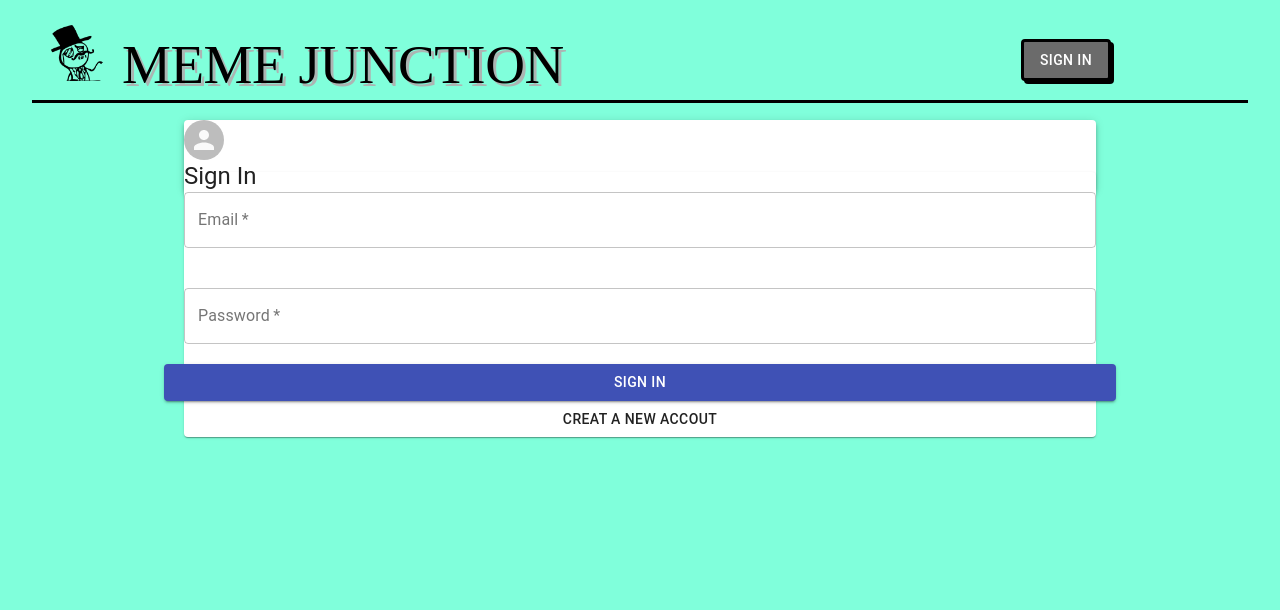
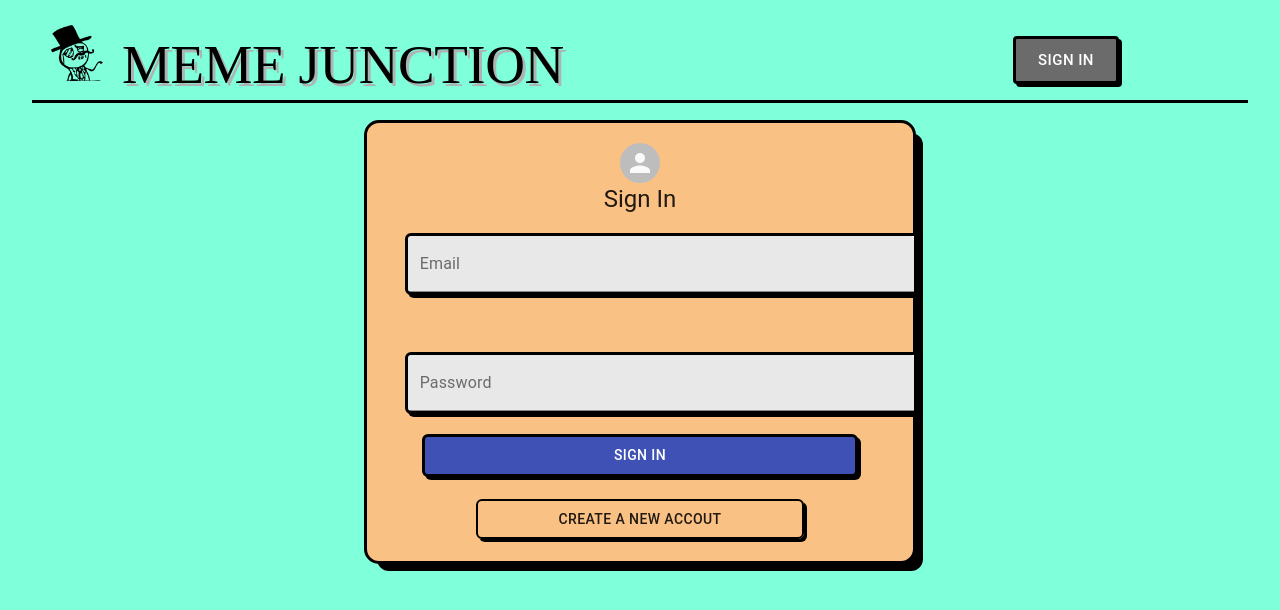
Before and after one commit to shivamRamani/MemeJunction, a React (Create React App) app in the folder frontend/: page /auth in a window 1280 px wide. Shown: the top 610 px of the page. Built offline with nearby package versions, Linux system fonts and the light colour scheme; a web font is replaced by a local one.

Commit message:
working on css

```diff
--- a/frontend/src/components/Auth/Auth.js
+++ b/frontend/src/components/Auth/Auth.js
@@ -4,8 +4,10 @@ import Input from './Input'
 import { useDispatch } from "react-redux";
 import {signin,signup} from '../../actions/auth'
 import {useNavigate} from 'react-router-dom'
+import useStyles from './styles'
 
 const Auth = () => {
+    const classes=useStyles();
     const initialState={firstName: '',lastName: '',email: '',password: '',confirmPassword: ''};
     const [isSignin,setIsSingin]=useState(true);
     const [formData,setFormData]=useState(initialState);
@@ -35,41 +37,38 @@ const Auth = () => {
 
     return (
         <>
-            <Container component='main' maxWidth='md'>
-                <Paper elevation={4}>
-                    <Avatar>
-
-                    </Avatar>
-                    <Typography variant="h5">{isSignin ? `Sign In` :`Sign Up`}</Typography>
-                </Paper>
-                <Paper>
+            <Container className={classes.main}  maxWidth='sm'>
+                <Paper className={classes.paper} >
+                    <Avatar >
+                    </Avatar >
+                    <Typography align="center" variant="h5">{isSignin ? `Sign In` :`Sign Up`}</Typography>
                     <form onSubmit={handleSubmit}>
                         <Grid container spacing={5}>
                             {
                                 !isSignin && (
                                     <>
-                                        <Input name="firstName" label="First Name" handleChange={handleChange} half />
-                                        <Input name="lastName" label="Last Name" handleChange={handleChange} half />
+                                        <Input className={classes.input} name="firstName" label="First Name" handleChange={handleChange} half />
+                                        <Input className={classes.input} name="lastName" label="Last Name" handleChange={handleChange} half />
                                     </>
                                 )
                             }
-                            <Input name="email" label="Email" handleChange={handleChange} type='email'/>
-                            <Input name="password" label="Password" handleChange={handleChange} type='password' />
+                            <Input className={classes.input} name="email" label="Email" handleChange={handleChange} type='email'/>
+                            <Input className={classes.input} name="password" label="Password" handleChange={handleChange} type='password' />
                             {
                                 !isSignin &&(
-                                    <Input name="confirmPassword" label="Confirm Password" handleChange={handleChange} type='password' />
+                                    <Input className={classes.input} name="confirmPassword" label="Confirm Password" handleChange={handleChange} type='password' />
                                 )
                             }
                             {
                                 isSignin ? (
                                     <>
-                                        <Button type='submit' fullWidth variant='contained' color="primary">Sign In</Button>
-                                        <Button fullWidth onClick={toggleSignIn} >Creat a New Accout</Button>
+                                        <Button className={classes.sign_button} type='submit' variant='contained' color="primary">Sign In</Button>
+                                        <Button className={classes.toggle} fullWidth onClick={toggleSignIn} >Create a New Accout</Button>
                                     </>
                                 ) : (
                                     <>
-                                        <Button type='submit' fullWidth variant='contained' color="primary">Sign Up</Button>
-                                        <Button fullWidth onClick={toggleSignIn} >Already Have a Accout</Button>
+                                        <Button type='submit' align='center' fullWidth variant='contained' color="primary">Sign Up</Button>
+                                        <Button className={classes.toggle} fullWidth onClick={toggleSignIn} >Already Have a Accout</Button>
                                     </>
                                 )
 
--- a/frontend/src/components/Auth/Input.js
+++ b/frontend/src/components/Auth/Input.js
@@ -1,17 +1,19 @@
 import { Grid,TextField} from '@material-ui/core'
 import React from 'react'
+import useStyles from './styles'
 
 const Input = ({name,type,label,half ,handleChange,isPassward}) => {
+  const classes= useStyles();
   return (
     <>
         <Grid item xs={12} sm= { half ? 6:12}>
             <TextField
-                variant='outlined'
+                className={classes.textfield}
+                variant='filled'
                 name={name}
                 label={label}
-                varient='outlined'
                 fullWidth
-                required
+                // required
                 type={type}
                 onChange={handleChange}
             />
--- /dev/null
+++ b/frontend/src/components/Auth/styles.js
@@ -0,0 +1,55 @@
+import { makeStyles } from "@material-ui/core";
+
+
+export default makeStyles(()=>{
+
+    return {
+
+        main: {
+
+            // display: 'flex',
+
+        },
+        paper: {
+            display: 'flex',
+            alignItems: 'center',
+            flexDirection:'column',
+            padding: '20px',
+            borderRadius: '15px',
+            border: '3px solid black',
+            boxShadow: '10px 10px 0px -3px  black',
+            backgroundColor: '#fac185',
+        },
+        textfield: {
+            margin: '3.5%',
+            marginBottom: '0px',
+            color: 'black',
+            justifyContent: 'center',
+            backgroundColor: 'white',
+            boxShadow: '3px 3px black',
+            border: '3px solid black',
+            borderRadius: '6px 0px 0px 6px'
+        },
+        sign_button: {
+            width: '80%',
+            margin: '0px 10%',
+            boxShadow: '3px 3px black',
+            border: '3px solid black',
+            borderRadius: '6px'
+        },
+        toggle: {
+            width: '60%',
+            margin: '4% 20%',
+            boxShadow: '3px 3px black',
+            border: '2px solid black',
+            borderRadius: '6px'
+        }
+
+
+
+
+
+    }
+
+
+})
--- a/frontend/src/components/Form/Form.js
+++ b/frontend/src/components/Form/Form.js
@@ -54,7 +54,7 @@ function Form() {
         return (
             <Paper className={classes.form}>
                 <Typography varient='h3' align='center'>
-                    Please loging to creat and like posts
+                    Please loging to create and like posts
                 </Typography>
             </Paper>
         )
@@ -108,8 +108,8 @@ function Form() {
                     <label for="file">Choose a file</label> */}
                 </div>
                 <ButtonGroup className={classes.buttons} fullWidth>
-                <Button variant="contained" color="primary" size="large" type="submit" fullWidth>Submit</Button>
-                <Button onClick={clearForm} variant="contained" color="secondary" size="large" fullWidth>Clear</Button>
+                    <Button variant="contained" color="primary" size="large" type="submit" fullWidth>Submit</Button>
+                    <Button onClick={clearForm} variant="contained" color="secondary" size="large" fullWidth>Clear</Button>
 
                 </ButtonGroup>
             </form>
--- a/frontend/src/components/Navbar/Navbar.js
+++ b/frontend/src/components/Navbar/Navbar.js
@@ -49,7 +49,7 @@ function Navbar(){
                     )
                     :
                     (
-                        <Button size='lg' className={classes.signin} component={Link} to='/auth' variant="contained" color='primary'>Sign In</Button>
+                        <Button size='large' className={classes.signin} component={Link} to='/auth' variant="contained" color='primary'>Sign In</Button>
                     )
                 }
             </Toolbar>
```
